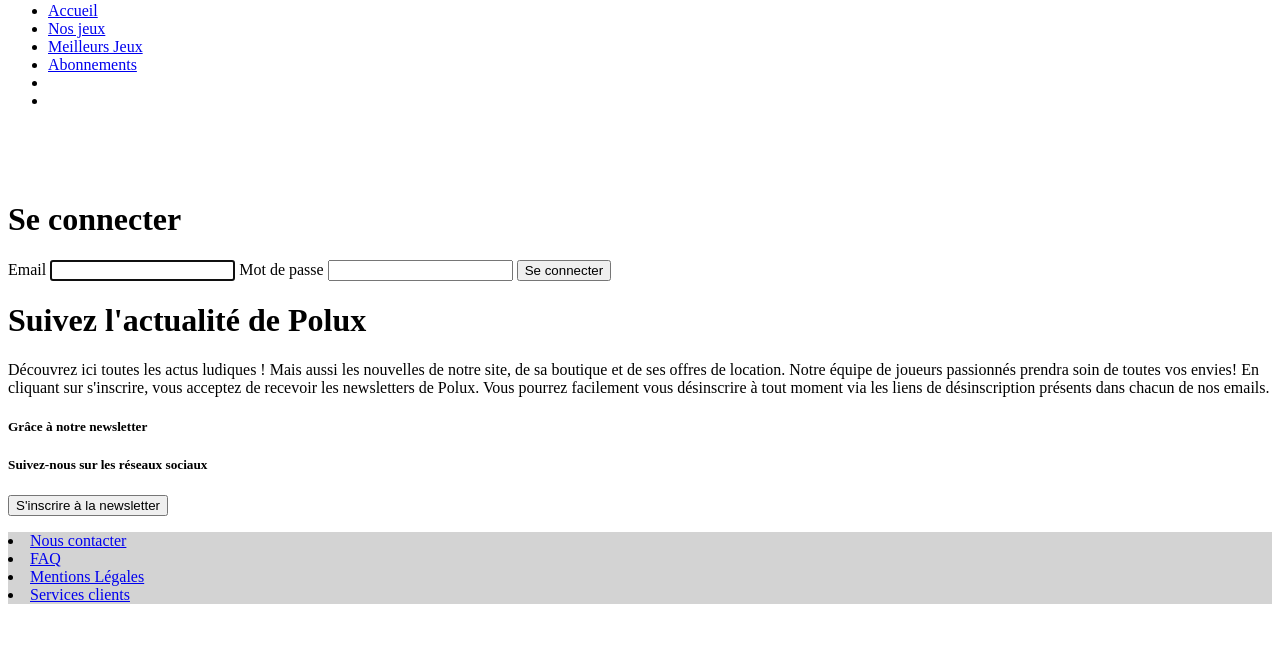
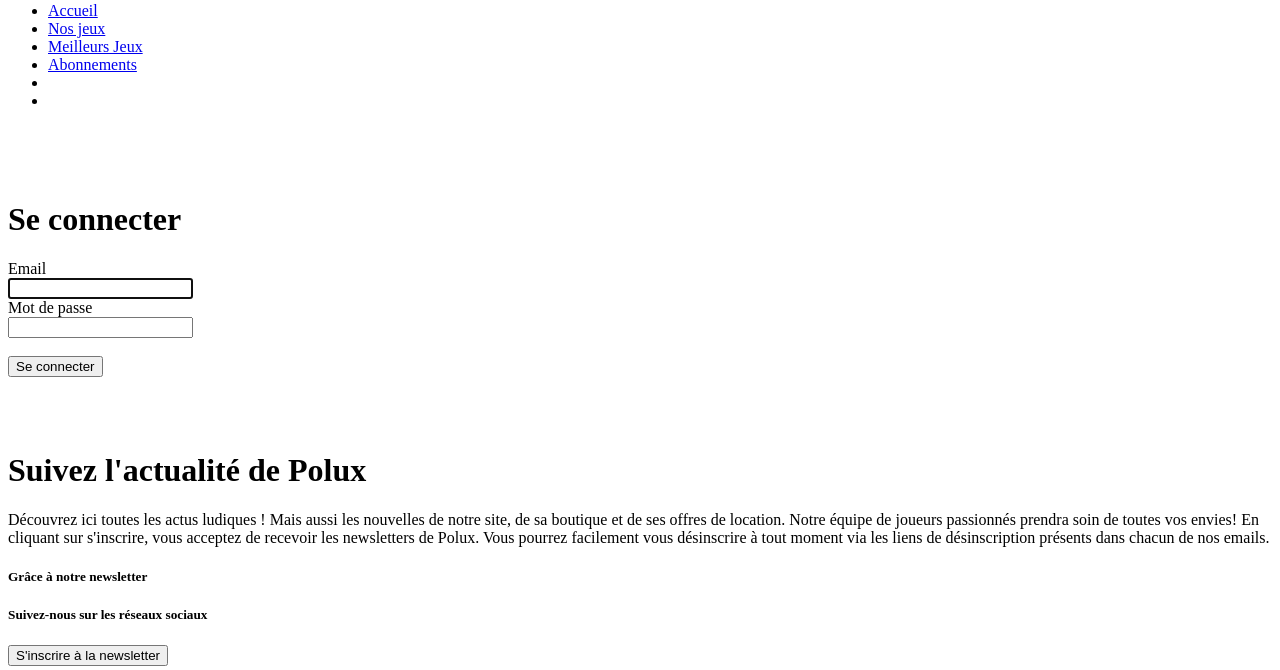
Before and after one commit to theoleben/testPoluxAgain, a Symfony app: template templates/security/login.html.twig in a window 1280 px wide. Shown: the part 921-1591 px from the top of the page. Before the commit the page ends 1525 px from the top, so only its background shows below. Run offline with Twig, Linux system fonts and the light colour scheme; the template is opened without the code that fills it, so the values that code supplies are empty; some libraries are stand-ins or nearby versions; some web fonts are replaced.

Commit message:
commit
couleur bouton page de co

```diff
--- a/templates/security/login.html.twig
+++ b/templates/security/login.html.twig
@@ -16,14 +16,14 @@
     {% endif %}
 
     <h1 class="h3 mb-3 font-weight-normal">Se connecter</h1>
-    <label for="inputEmail">Email</label>
-    <input type="email" value="{{ last_username }}" name="email" id="inputEmail" class="form-control" autocomplete="email" required autofocus>
-    <label for="inputPassword">Mot de passe</label>
+    <label for="inputEmail">Email</label><br>
+    <input type="email" value="{{ last_username }}" name="email" id="inputEmail" class="form-control" autocomplete="email" required autofocus><br>
+    <label for="inputPassword">Mot de passe</label><br>
     <input type="password" name="password" id="inputPassword" class="form-control" autocomplete="current-password" required>
 
     <input type="hidden" name="_csrf_token"
            value="{{ csrf_token('authenticate') }}"
-    >
+    ><br><br>
 
     {#
         Uncomment this section and add a remember_me option below your firewall to activate remember me functionality.
@@ -36,8 +36,8 @@
         </div>
     #}
 
-    <button class="btn btn-lg btn-primary" type="submit">
+    <button class="btn btn-lg btn-info" type="submit">
         Se connecter
     </button>
-</form>
+</form><br><br><br>
 {% endblock %}
```
